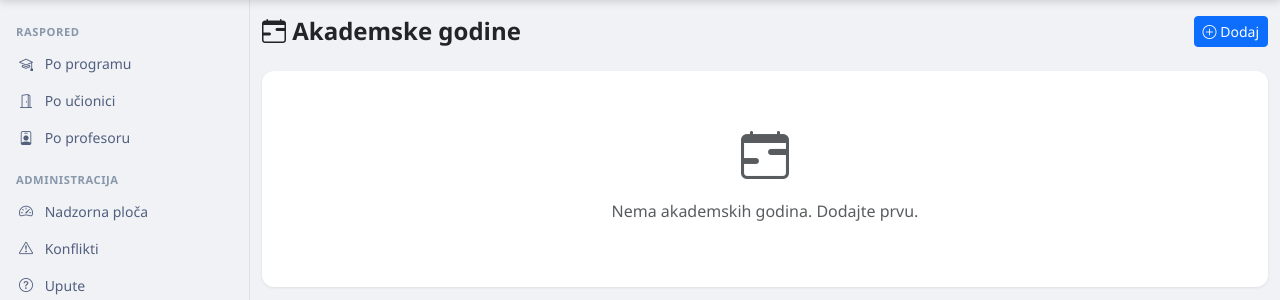
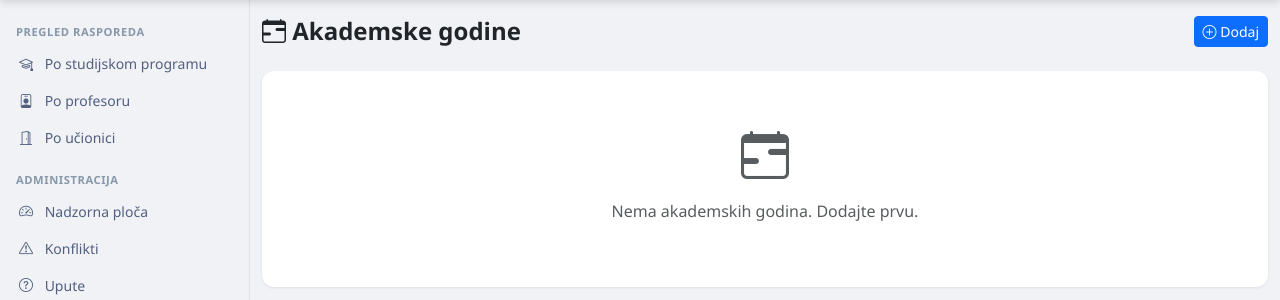
Before and after one commit to kkurilj/FOOZOS_raspored, a Flask app: page /academic-year/ in a window 1280 px wide. Shown: the part 56-356 px from the top of the page. Run offline with Flask 3, Linux system fonts and the light colour scheme; the visitor is signed in with stand-in values (Sample User, id 1); data comes from the database, SQL or seed files in the repository; data that the repository does not hold is empty.

Commit message:
Rename sidebar section to 'Pregled rasporeda' and reorder items
Co-Authored-By: Claude Opus 4.6 <noreply@anthropic.com>

```diff
--- a/app/templates/base.html
+++ b/app/templates/base.html
@@ -45,15 +45,15 @@
         </div>
         <div class="offcanvas-body d-flex flex-column p-0" style="height:100%">
             <nav class="nav flex-column sidebar-nav">
-                <div class="sidebar-heading">Raspored</div>
+                <div class="sidebar-heading">Pregled rasporeda</div>
                 <a class="nav-link {{ 'active' if request.endpoint == 'timetable.by_program' }}" href="{{ url_for('timetable.by_program') }}">
-                    <i class="bi bi-mortarboard"></i> Po programu
+                    <i class="bi bi-mortarboard"></i> Po studijskom programu
+                </a>
+                <a class="nav-link {{ 'active' if request.endpoint == 'timetable.by_professor' }}" href="{{ url_for('timetable.by_professor') }}">
+                    <i class="bi bi-person-badge"></i> Po profesoru
                 </a>
                 <a class="nav-link {{ 'active' if request.endpoint == 'timetable.by_classroom' }}" href="{{ url_for('timetable.by_classroom') }}">
                     <i class="bi bi-door-open"></i> Po učionici
-                </a>
-                <a class="nav-link {{ 'active' if request.endpoint == 'timetable.by_professor' }}" href="{{ url_for('timetable.by_professor') }}">
-                    <i class="bi bi-person-badge"></i> Po profesoru
                 </a>
 
                 {% if is_admin %}
```
